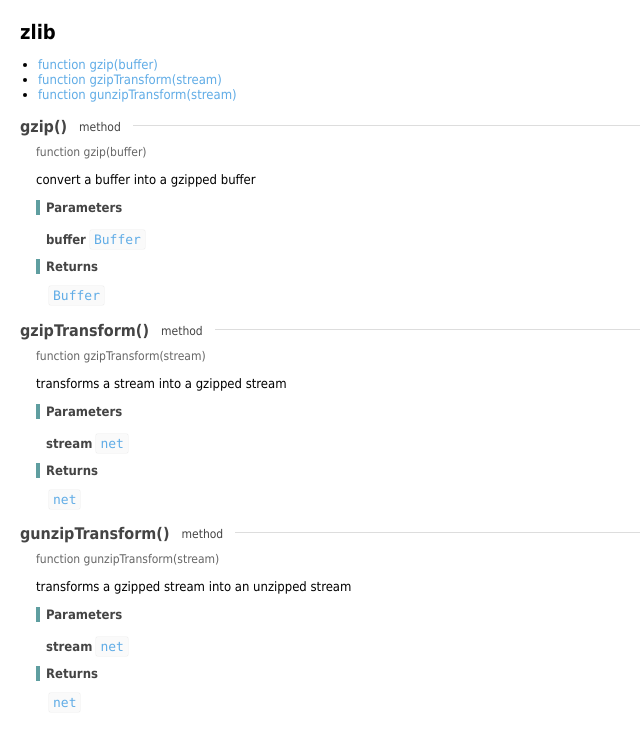
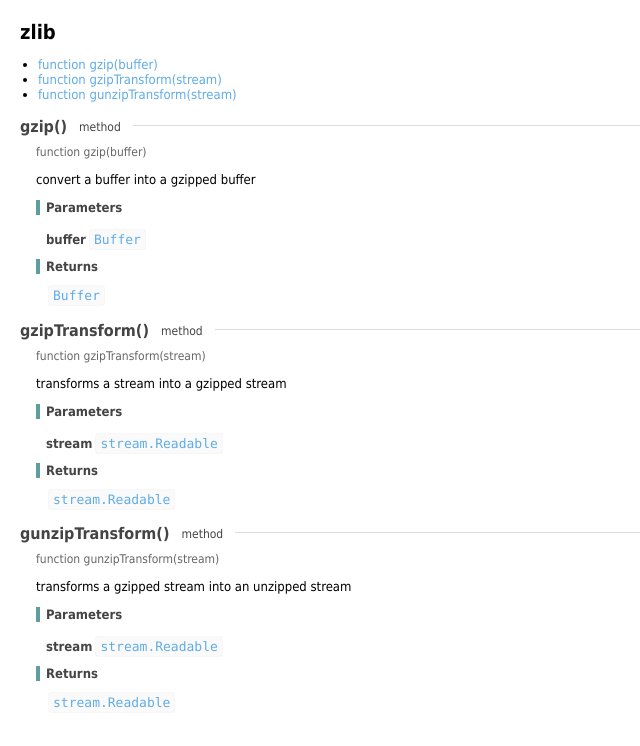
Before and after one commit to sjclijie/agentk, a plain HTML site: page doc/zlib.html in a window 1280 px wide. Shown: the whole page, without its empty margins (0-640 px from the left). Drawn offline with Linux system fonts and the light colour scheme.

Commit message:
update doc

```diff
--- a/doc/zlib.html
+++ b/doc/zlib.html
@@ -1,4 +1,4 @@
-<!-- @rev 79c7e374b9f774bb05d25b7f1bbdb99e e1cb8a -->
+<!-- @rev 1d07f5049786c74fbf3996956c4edd49 e1cb8a -->
 <!doctype html>
 <html>
 <head>
@@ -64,13 +64,13 @@
         <h4>Parameters</h4>
         <dl>
 
-            <dt>stream <code><a href="#net">net</a></code></dt>
+            <dt>stream <code><a href="https://nodejs.org/api/stream.html#stream_class_stream_readable">stream.Readable</a></code></dt>
 
         </dl>
 
 
         <h4>Returns</h4>
-        <p style="margin-left: 1em"><code><a href="#net">net</a></code></p>
+        <p style="margin-left: 1em"><code><a href="https://nodejs.org/api/stream.html#stream_class_stream_readable">stream.Readable</a></code></p>
 
     </dd>
 
@@ -91,13 +91,13 @@
         <h4>Parameters</h4>
         <dl>
 
-            <dt>stream <code><a href="#net">net</a></code></dt>
+            <dt>stream <code><a href="https://nodejs.org/api/stream.html#stream_class_stream_readable">stream.Readable</a></code></dt>
 
         </dl>
 
 
         <h4>Returns</h4>
-        <p style="margin-left: 1em"><code><a href="#net">net</a></code></p>
+        <p style="margin-left: 1em"><code><a href="https://nodejs.org/api/stream.html#stream_class_stream_readable">stream.Readable</a></code></p>
 
     </dd>
 
```
Also changed, not shown: doc/doc.html (+1 -1 lines), doc/http.html (+2 -2 lines).
